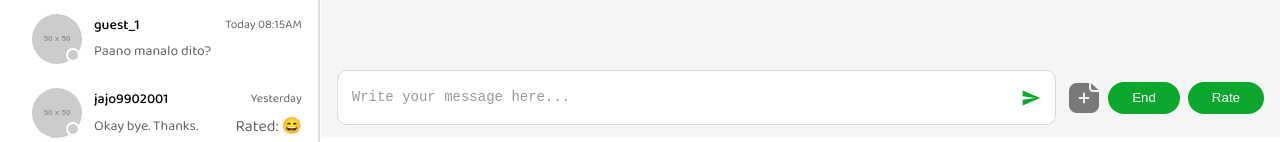
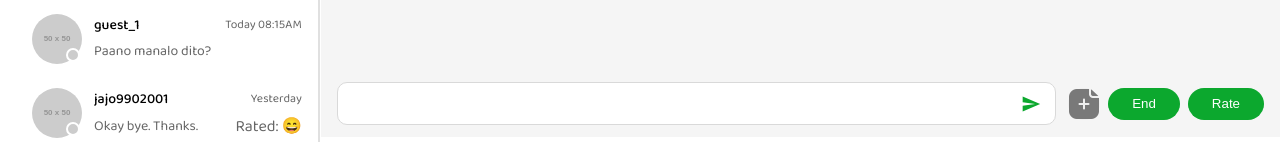
Before and after one commit to jimbs/csr-chat, a React (Vite) app: page /1 in a window 1280 px wide. Shown: the part 655-797 px from the top of the page. Built offline with nearby package versions, Linux system fonts and the light colour scheme; no server answers.

Commit message:
update input message css

```diff
--- a/src/pages/Chat/index.tsx
+++ b/src/pages/Chat/index.tsx
@@ -397,11 +397,14 @@ export const Chat: React.FC = () => {
 
       <div className={styles.inputContainer}>
         <div className={styles.inputWrapper}>
-          <textarea
-            placeholder="Write your message here..."
-            value={message}
-            onChange={(e) => {
-              setMessage(e.target.value);
+          <div
+            contentEditable
+            data-placeholder="Write your message here..."
+            onInput={(e) => {
+              const target = e.target as HTMLDivElement;
+              setMessage(target.innerText);
+              // Add/remove placeholder class based on content
+              target.classList.toggle('empty', !target.innerText.trim());
             }}
             onKeyDown={(e) => {
               if (e.key === "Enter" && !e.shiftKey) {
@@ -409,13 +412,8 @@ export const Chat: React.FC = () => {
                 handleSend();
               }
             }}
-            className={`${styles.messageInput}`}
-            style={{
-              maxHeight: "4.5rem", // 3 lines (1.5rem per line)
-              overflowY: "auto",
-              resize: "none",
-            }}
-            rows={1}
+            className={`${styles.messageInput} empty`}
+            style={{}}
           />
           <div className={styles.inputActions}>
             <Send className={styles.icon} onClick={handleSend} />
@@ -425,7 +423,7 @@ export const Chat: React.FC = () => {
           <button className={styles.attachButton}>
             <img
               src="/assets/Icons/attach-file.svg"
-                alt=""
+              alt=""
               className="p-0"
               height={32}
             />
--- a/src/pages/Chat/styles.module.scss
+++ b/src/pages/Chat/styles.module.scss
@@ -121,29 +121,22 @@
   // box-shadow: 0 2px 4px rgba(0, 0, 0, 0.1);
   border-radius: 10px;
   border: 1px solid #d9d9d9;
+  gap: 1rem;
 }
 
 .messageInput {
-  line-height: 1.5rem;
-  transition: height 0.2s ease;
-
-  max-height: 150px;
-  resize: vertical;
+  width: 100%;
+  max-height: 4.8rem;
   overflow-y: auto;
-  line-height: 1.5;
-  width: 100%;
-  transition: height 0.1s ease-in-out;
-  border: none;
-  outline: none;
-  padding: 8px 0;
-  font-size: 14px;
-  background: transparent;
+  resize: none;
   white-space: pre-wrap;
   word-wrap: break-word;
-  overflow-wrap: break-word;
+  outline: none;
 
-  &::placeholder {
-    color: #999;
+  &.empty::before {
+    content: attr(data-placeholder);
+    color: #888;
+    pointer-events: none;
   }
 }
 
```
